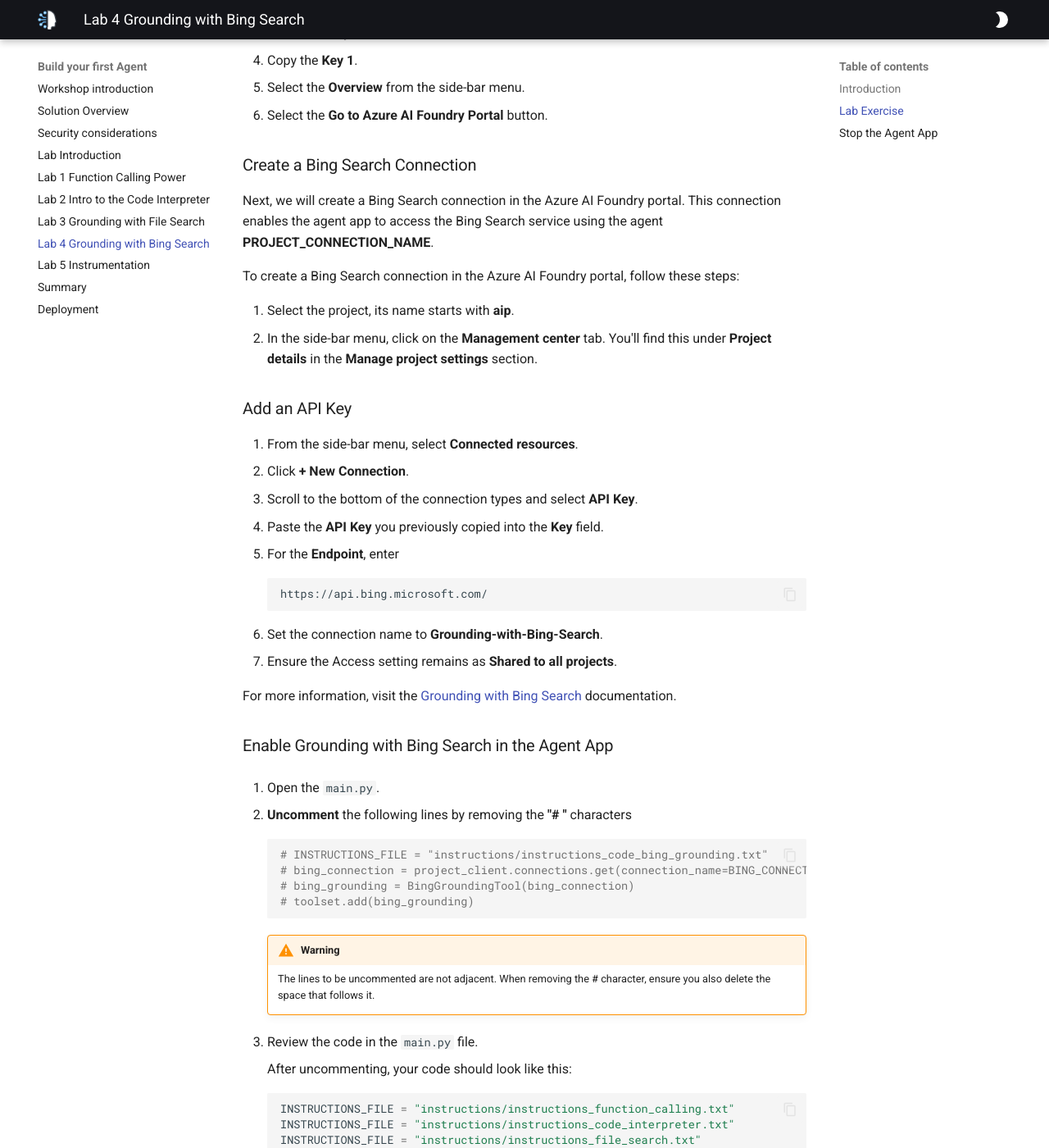
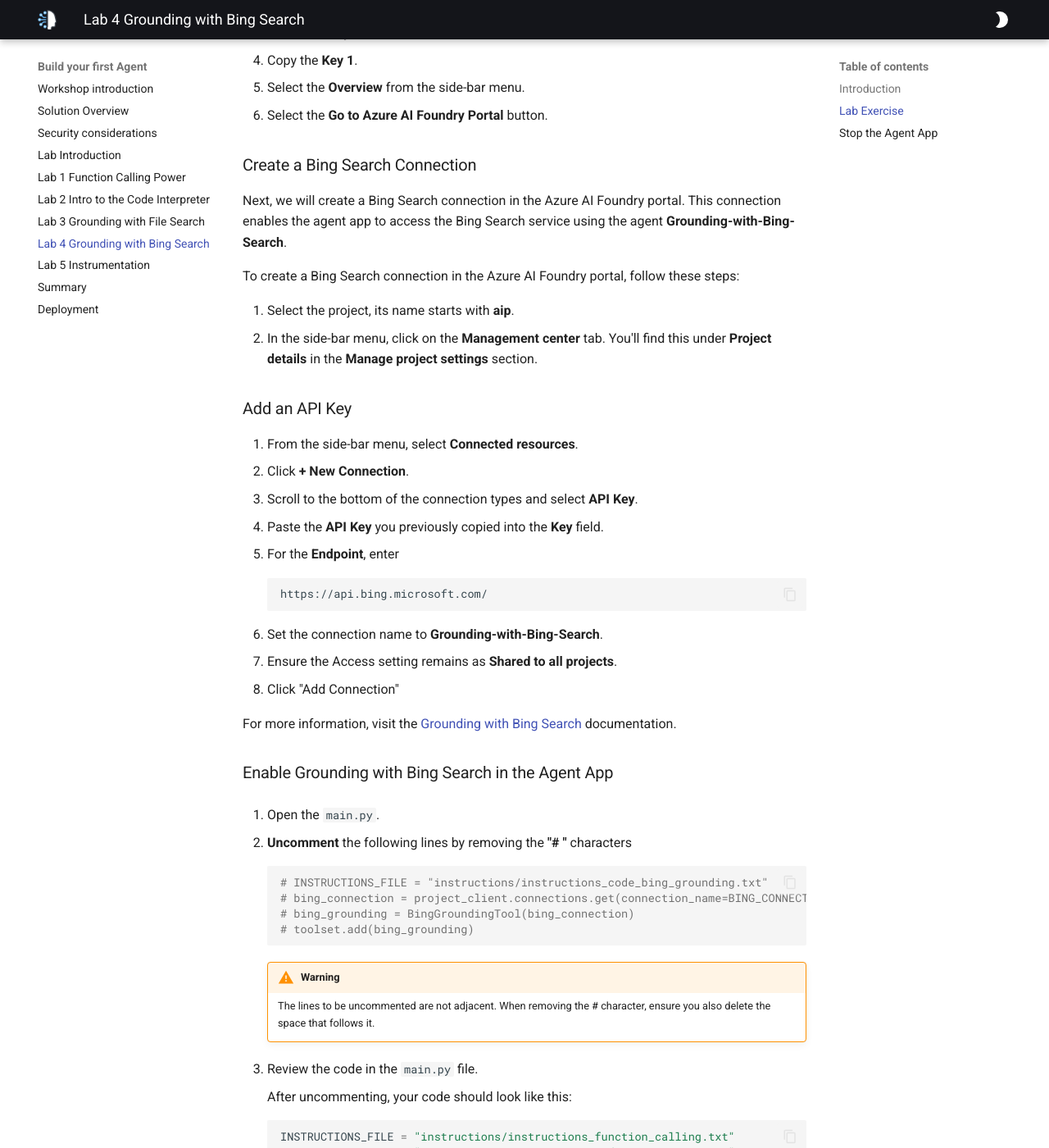
Before and after one commit to yelamanchili-murali/build-your-first-agent-with-azure-ai-agent-service-workshop, an MkDocs documentation site: the page built from docs/docs/lab-4-bing_search.md, in a window 1280 px wide and 1400 px high, scrolled down 1166 px. Shown: the whole window at 82% size. Built offline with MkDocs 1.6.1 and Material for MkDocs 9.7.7, drawn with Linux system fonts in a browser that asks for light colours.

Commit message:
replace placeholder connection name, add create step

```diff
--- a/docs/docs/lab-4-bing_search.md
+++ b/docs/docs/lab-4-bing_search.md
@@ -38,7 +38,7 @@
 
 ### Create a Bing Search Connection
 
-Next, we will create a Bing Search connection in the Azure AI Foundry portal. This connection enables the agent app to access the Bing Search service using the agent **PROJECT_CONNECTION_NAME**.
+Next, we will create a Bing Search connection in the Azure AI Foundry portal. This connection enables the agent app to access the Bing Search service using the agent **Grounding-with-Bing-Search**.
 
 To create a Bing Search connection in the Azure AI Foundry portal, follow these steps:
 
@@ -59,6 +59,7 @@
 
 1. Set the connection name to **Grounding-with-Bing-Search**.
 1. Ensure the Access setting remains as **Shared to all projects**.
+1. Click "Add Connection"
 
 For more information, visit the [Grounding with Bing Search](https://learn.microsoft.com/en-us/azure/ai-services/agents/how-to/tools/bing-grounding){:target="_blank"} documentation.
 
```
